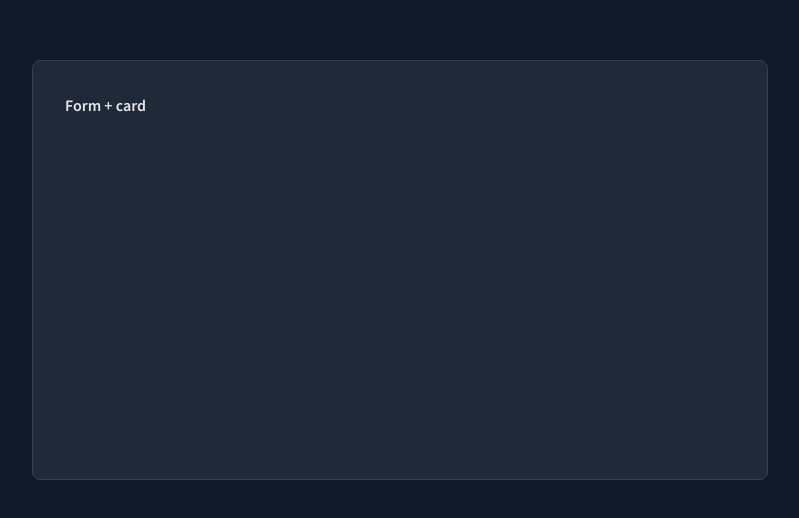
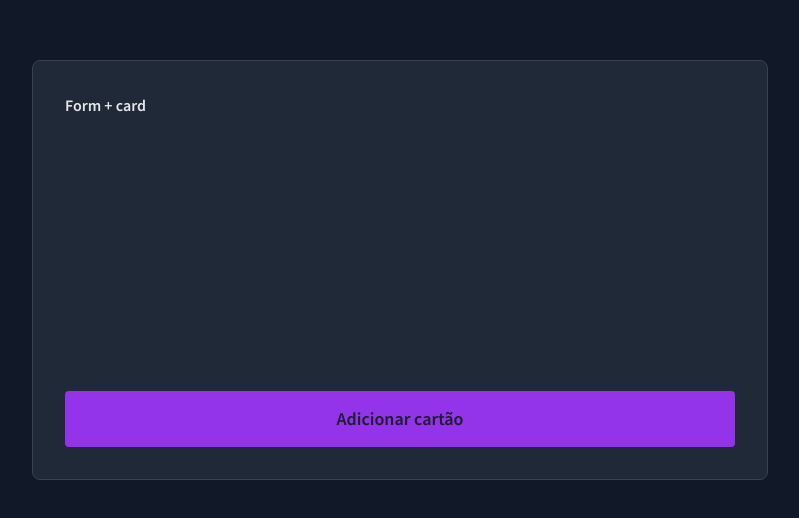
Before and after one commit to jairo-sousa/boracodar-submissions, a React (Vite) app: page / in a window 1280 px wide. Shown: the part 130-648 px from the top of the page, without its empty margins (240-1039 px from the left). Built offline with nearby package versions, Linux system fonts and the light colour scheme.

Commit message:
style: set AddButton

```diff
--- a/src/App.tsx
+++ b/src/App.tsx
@@ -1,4 +1,5 @@
-import { Button, Flex } from "@chakra-ui/react";
+import { Flex } from "@chakra-ui/react";
+import { AddButton } from "./components/AddButon";
 
 export function App() {
 	return (
@@ -10,8 +11,10 @@ export function App() {
 			borderRadius="0.8rem"
 			p="3.2rem"
 			direction="column"
+			justify="space-between"
 		>
 			Form + card
+			<AddButton />
 		</Flex>
 	);
 }
--- /dev/null
+++ b/src/components/AddButon.tsx
@@ -0,0 +1,18 @@
+import { Button } from "@chakra-ui/react";
+
+export function AddButton() {
+	return (
+		<Button
+			w="100%"
+			h="5.6rem"
+			bg="#9333EA"
+			borderRadius="0.4rem"
+			fontSize="1.8rem"
+			_hover={{
+				bg: "#A855F7",
+			}}
+		>
+			Adicionar cartão
+		</Button>
+	);
+}
```
